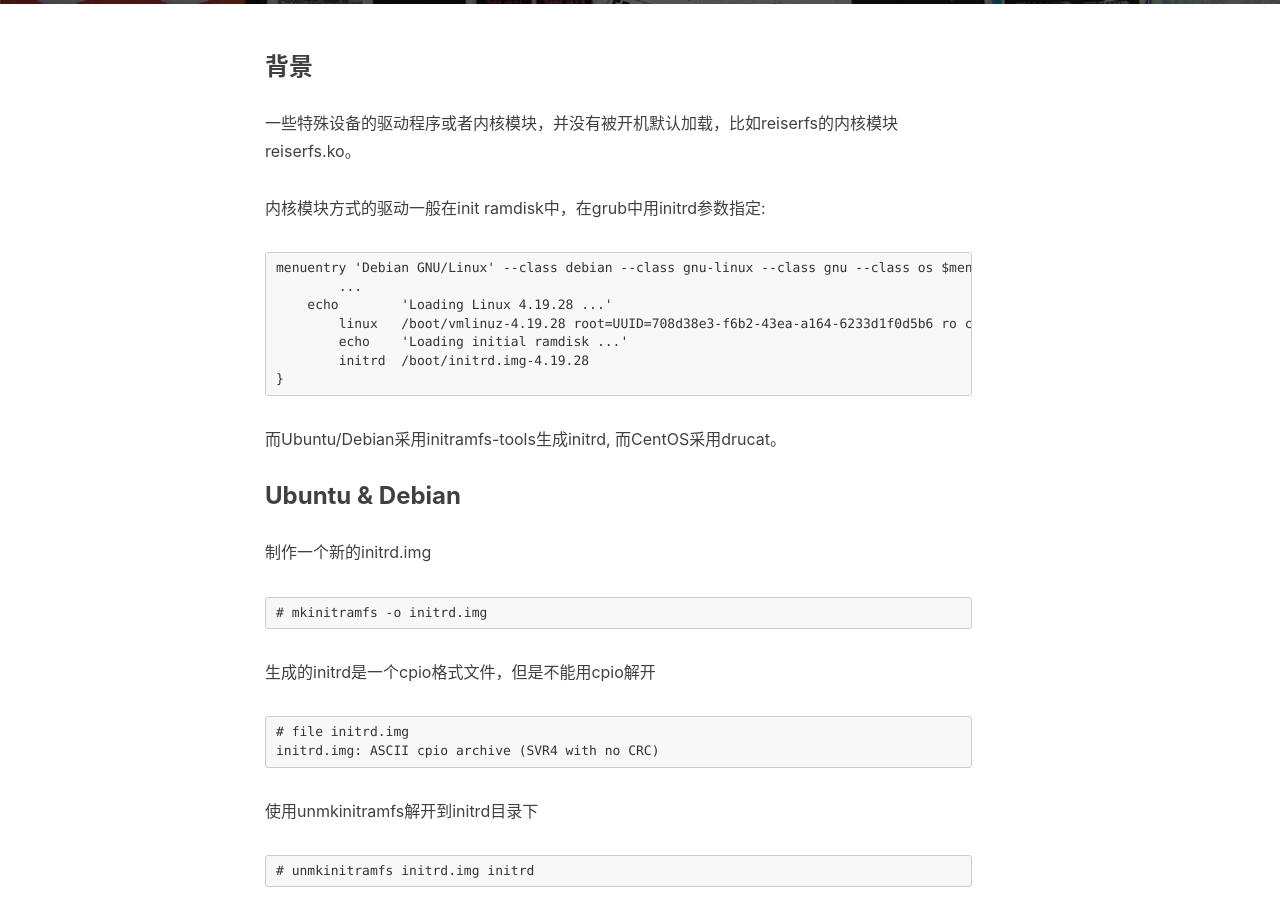
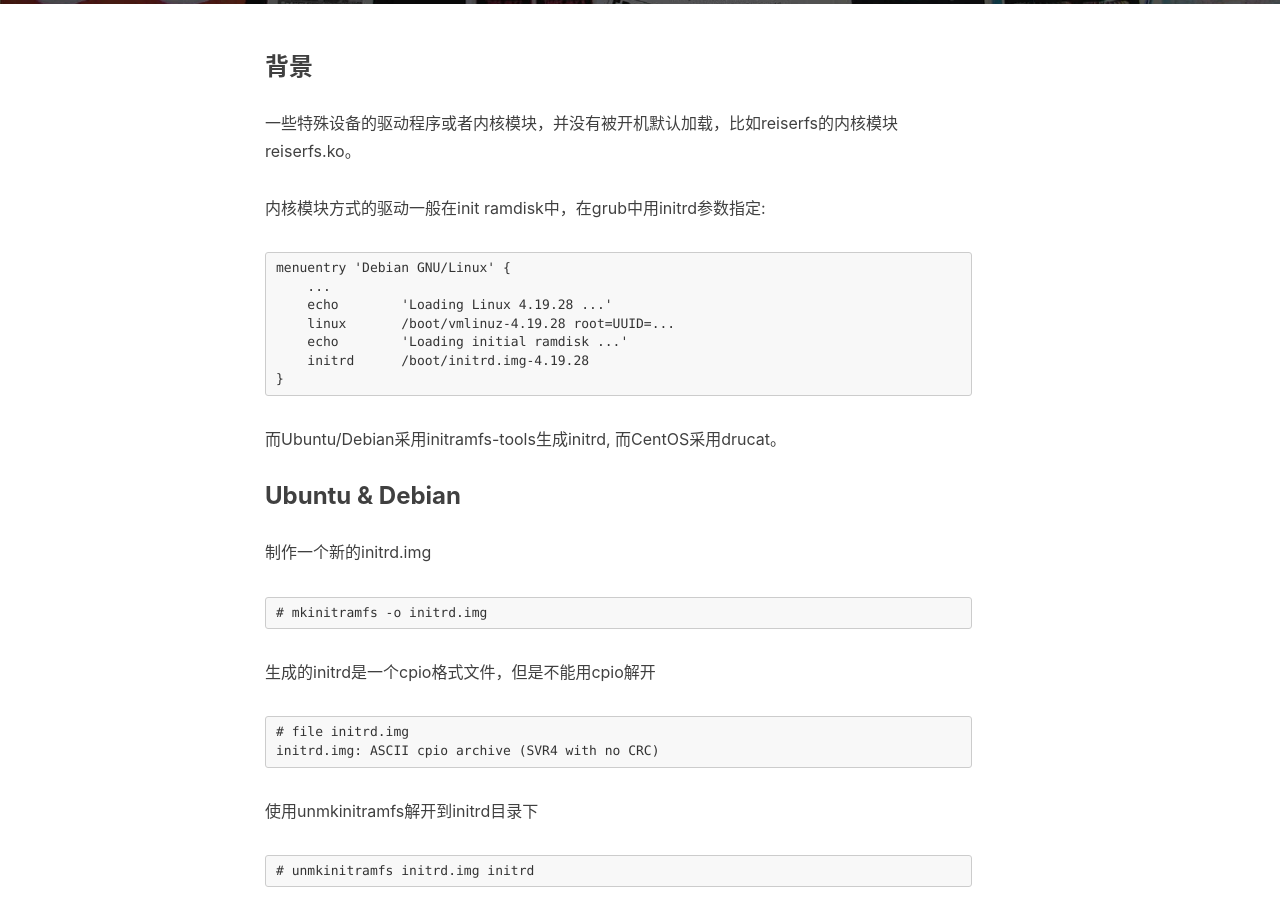
Before and after one commit to luohao-brian/luohao-brian.github.io, a Jekyll site: the page built from _posts/2019-06-05-Ubuntu和CentOS定制内核驱动模块.md, in a window 1280 px wide and 900 px high, scrolled down 513 px. Built offline with Jekyll 4.4.1, drawn with Linux system fonts in a browser that asks for light colours; comment, search, counter and statistics services are not loaded.

Commit message:
修改ramdisk文章中的排版

````diff
--- a/_posts/2019-06-05-Ubuntu和CentOS定制内核驱动模块.md
+++ b/_posts/2019-06-05-Ubuntu和CentOS定制内核驱动模块.md
@@ -11,12 +11,12 @@ tags: [Linux]
 内核模块方式的驱动一般在init ramdisk中，在grub中用initrd参数指定:
 
 ```
-menuentry 'Debian GNU/Linux' --class debian --class gnu-linux --class gnu --class os $menuentry_id_option 'gnulinux-simple-708d38e3-f6b2-43ea-a164-6233d1f0d5b6' {
-	...
+menuentry 'Debian GNU/Linux' {
+    ...
     echo	'Loading Linux 4.19.28 ...'
-	linux	/boot/vmlinuz-4.19.28 root=UUID=708d38e3-f6b2-43ea-a164-6233d1f0d5b6 ro cgroup_enable=memory swapaccount=1 intel_idle.max_cstate=0 processor.max_cstate=0 net.ifnames=1 biosdevname=0 nopti intel_iommu=on crashkernel=1G-:512M quiet
-	echo	'Loading initial ramdisk ...'
-	initrd	/boot/initrd.img-4.19.28
+    linux	/boot/vmlinuz-4.19.28 root=UUID=...
+    echo	'Loading initial ramdisk ...'
+    initrd	/boot/initrd.img-4.19.28
 }
 ```
 
````
